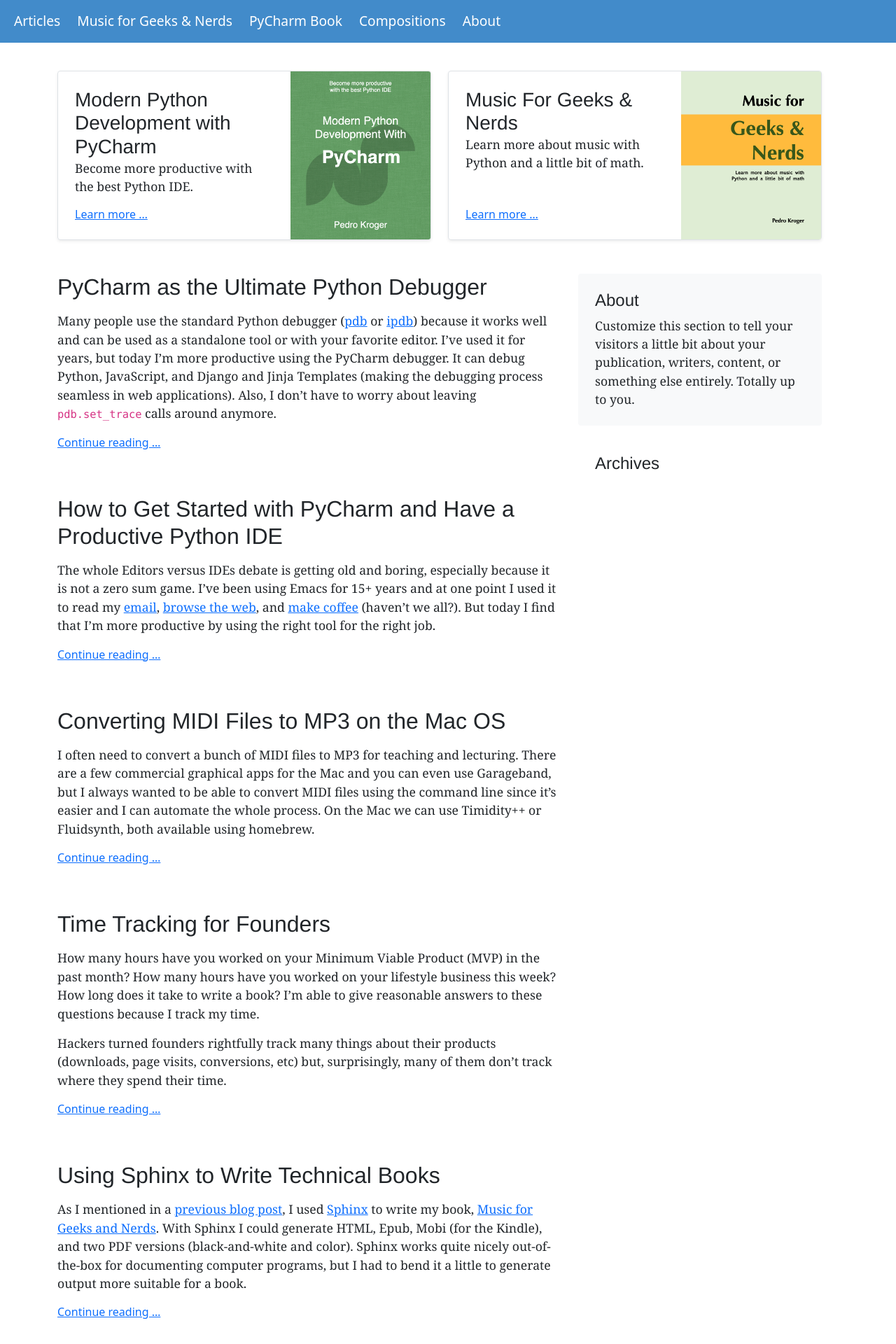
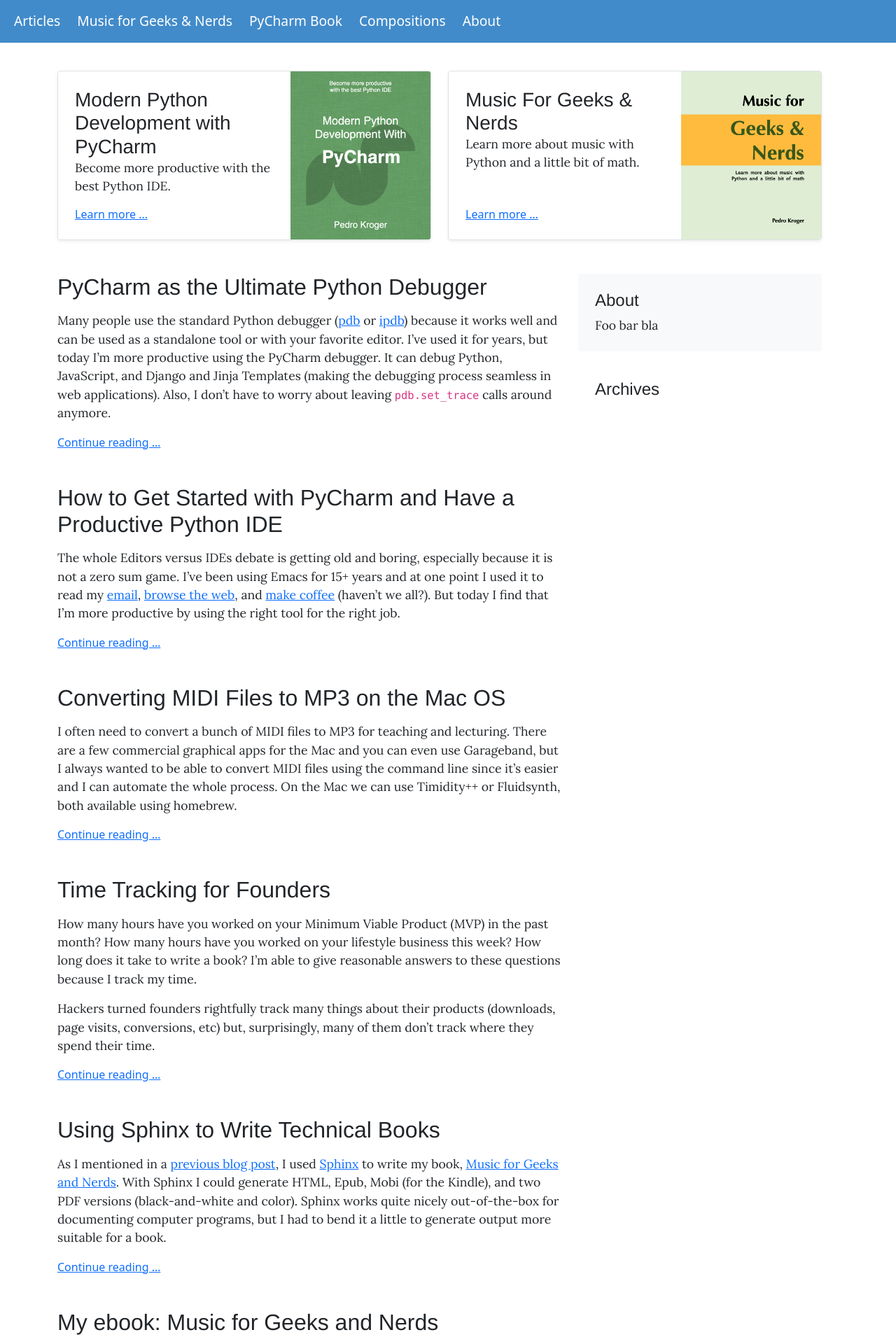
Before and after one commit to kroger/pedrokroger, a Jekyll site: the page built from index.md, in a window 1280 px wide. Shown: the top 1920 px of the page at 70% size. Built offline with Jekyll 4.4.1, drawn with Linux system fonts in a browser that asks for light colours; some web fonts are replaced; some of the changed text lies outside the part shown.

Commit message:
Style front page: fonts

```diff
--- /dev/null
+++ b/_data/descriptions.yml
@@ -0,0 +1,3 @@
+mfgan: Learn more about music with Python and a little bit of math.
+pycharm: Become more productive with the best Python IDE.
+about: Foo bar bla
--- a/_layouts/default.html
+++ b/_layouts/default.html
@@ -16,6 +16,9 @@
     <link rel="mask-icon" href="/assets/favicons/safari-pinned-tab.svg" color="#5bbad5">
     <meta name="msapplication-TileColor" content="#da532c">
     <meta name="theme-color" content="#ffffff">
+
+    <link rel="preconnect" href="https://fonts.gstatic.com">
+    <link href="https://fonts.googleapis.com/css2?family=Lora:ital,wght@0,400;0,500;0,600;1,400;1,500;1,600;1,700&family=Patua+One&display=swap" rel="stylesheet">
 
     <link href="assets/default.css" rel="stylesheet">
 
--- a/_layouts/home.html
+++ b/_layouts/home.html
@@ -8,7 +8,7 @@
       <div class="col p-4 d-flex flex-column position-static">
 	<h3 class="mb-0">Modern Python Development with PyCharm</h3>
 	<p class="card-text mb-auto">
-	  Become more productive with the best Python IDE.
+	  {{ site.data.descriptions["pycharm"] }}
 	</p>
 	<a href="#" class="stretched-link">Learn more &#8230;</a>
       </div>
@@ -23,7 +23,7 @@
       <div class="col p-4 d-flex flex-column position-static">
 	<h3 class="mb-0">Music For Geeks & Nerds</h3>
 	<p class="mb-auto">
-	  Learn more about music with Python and a little bit of math.
+	  {{ site.data.descriptions["mfgan"] }}
 	</p>
 	<a href="#" class="stretched-link">Learn more &#8230;</a>
       </div>
@@ -49,9 +49,7 @@
     <div class="p-4 mb-3 bg-light rounded">
       <h4>About</h4>
       <p class="mb-0">
-	Customize this section to tell your visitors a little bit
-	about your publication, writers, content, or something else
-	entirely. Totally up to you.
+	{{ site.data.descriptions["about"] }}
       </p>
     </div>
 
--- a/assets/default.css
+++ b/assets/default.css
@@ -24,7 +24,7 @@
 }
 
 h1, h2, h3, h4, h5, h6 {
-  font-family: "Yanone Kaffeesatz", "Helvetica Neue", "Verdana", sans-serif;
+  font-family: 'Patua One', "Helvetica Neue", "Verdana", sans-serif;
 }
 
 .h1 a, .h1 a:focus, .h1 a:hover, .h2 a, .h2 a:focus, .h2 a:hover, .h3 a, .h3 a:focus, .h3 a:hover, .h4 a, .h4 a:focus, .h4 a:hover, .h5 a, .h5 a:focus, .h5 a:hover, .h6 a, .h6 a:focus, .h6 a:hover, h1 a, h1 a:focus, h1 a:hover, h2 a, h2 a:focus, h2 a:hover, h3 a, h3 a:focus, h3 a:hover, h4 a, h4 a:focus, h4 a:hover, h5 a, h5 a:focus, h5 a:hover, h6 a, h6 a:focus, h6 a:hover {
@@ -33,7 +33,7 @@
 }
 
 .blog-post {
-  margin-bottom: 4rem;
+  margin-bottom: 3rem;
 }
 
 .blog-post-title {
```
Also changed, not shown: _posts/2012-07-26-music-for-geeks-and-nerds.md (+8 -7 lines).
